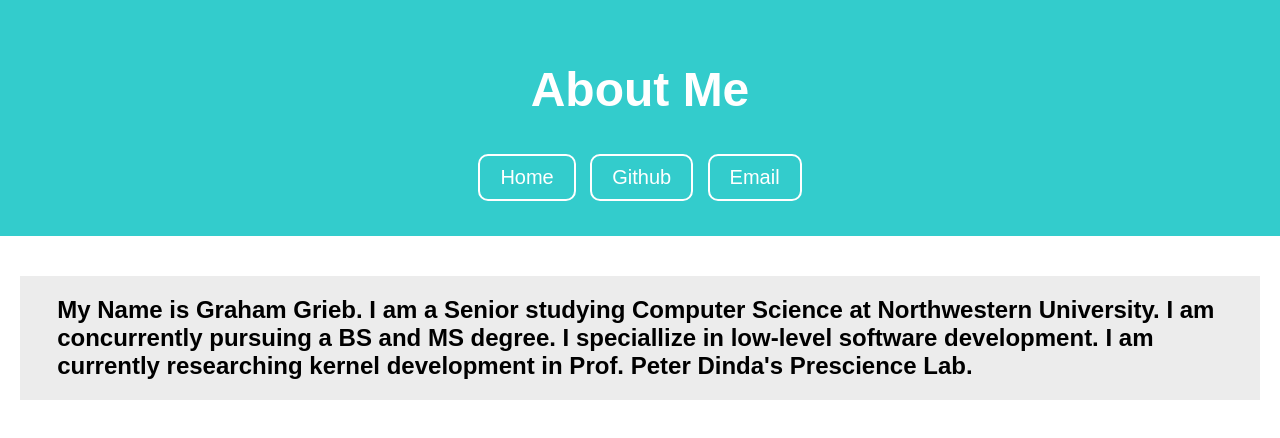
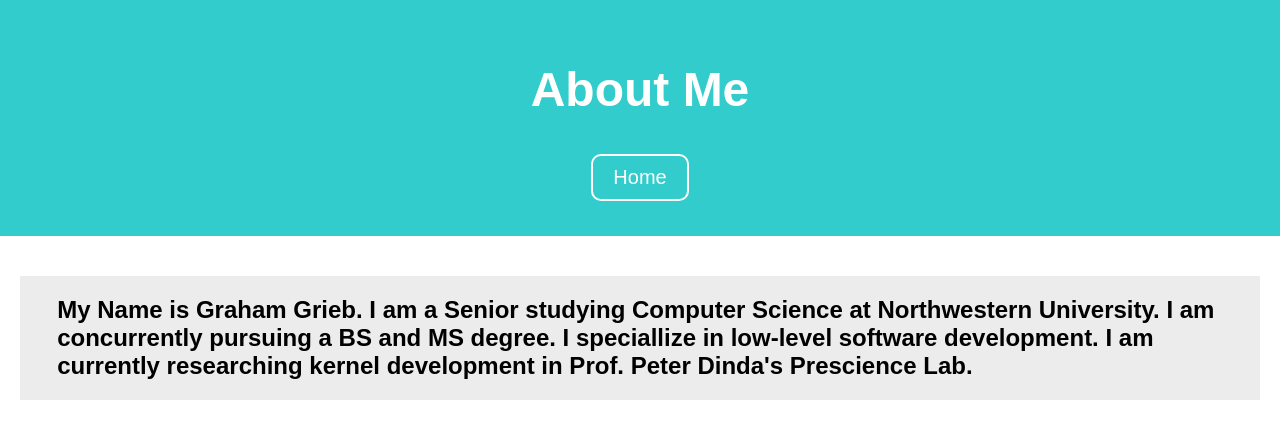
Before and after one commit to grahamgrieb/grahamgrieb.github.io, a plain HTML site: page about.html in a window 1280 px wide. Drawn offline with Linux system fonts and the light colour scheme; a web font is replaced by a local one.

Commit message:
menu roles

```diff
--- a/about.html
+++ b/about.html
@@ -9,9 +9,7 @@
 
     <div class="header">
         <h1>About Me</h1>
-        <a tabindex=1 href="index.html" class="menu">Home</a>
-        <a tabindex=2 href="https://github.com/grahamgrieb" class="menu">Github</a>
-        <a tabindex=3 href="mailto: grahamgrieb2023@u.northwestern.edu" class="menu">Email</a>
+        <a tabindex=1 href="index.html" class="menu" role="menuitem">Home</a>
     </div>
     <div id="projects">
         <div>
```
Also changed, not shown: dsilinux.html (+1 -1 lines), index.html (+4 -4 lines).
